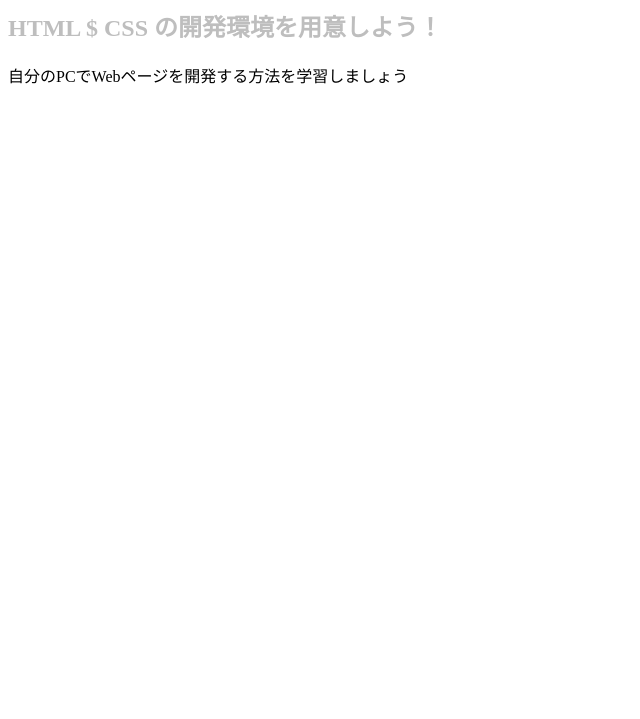
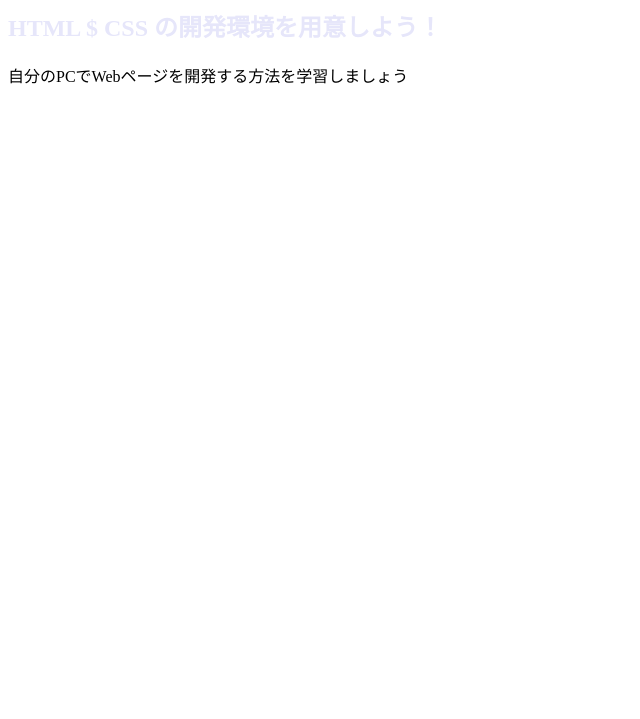
Before and after one commit to meclemo/meclemo.github.io, a plain HTML site: page index.html in a window 1280 px wide. Shown: the part 81-800 px from the top of the page, without its empty margins (0-640 px from the left). Drawn offline with Linux system fonts and the light colour scheme.

Commit message:
Update stylesheet.css

```diff
--- a/stylesheet.css
+++ b/stylesheet.css
@@ -3,5 +3,5 @@
 }
 
 .title2 {
-    color: #bebebe;
+    color: #e6e6fa;
 }
```
